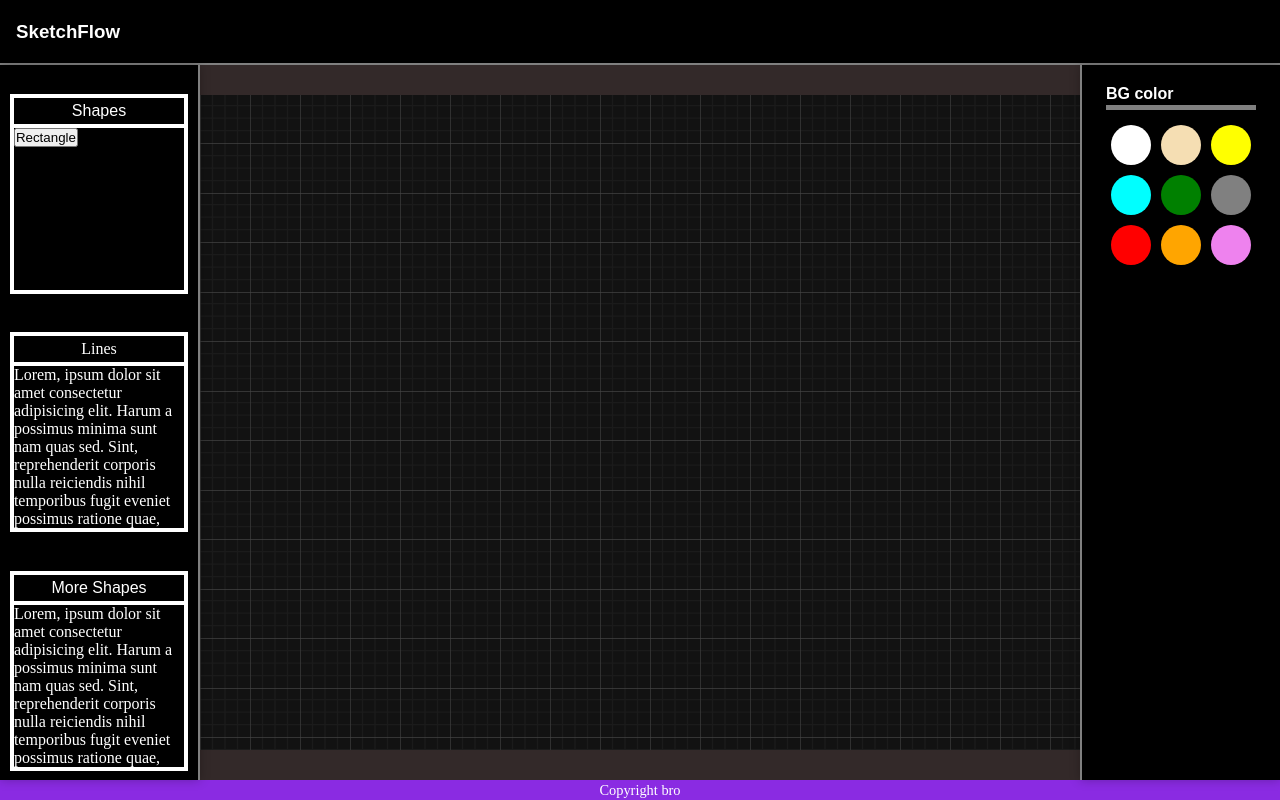
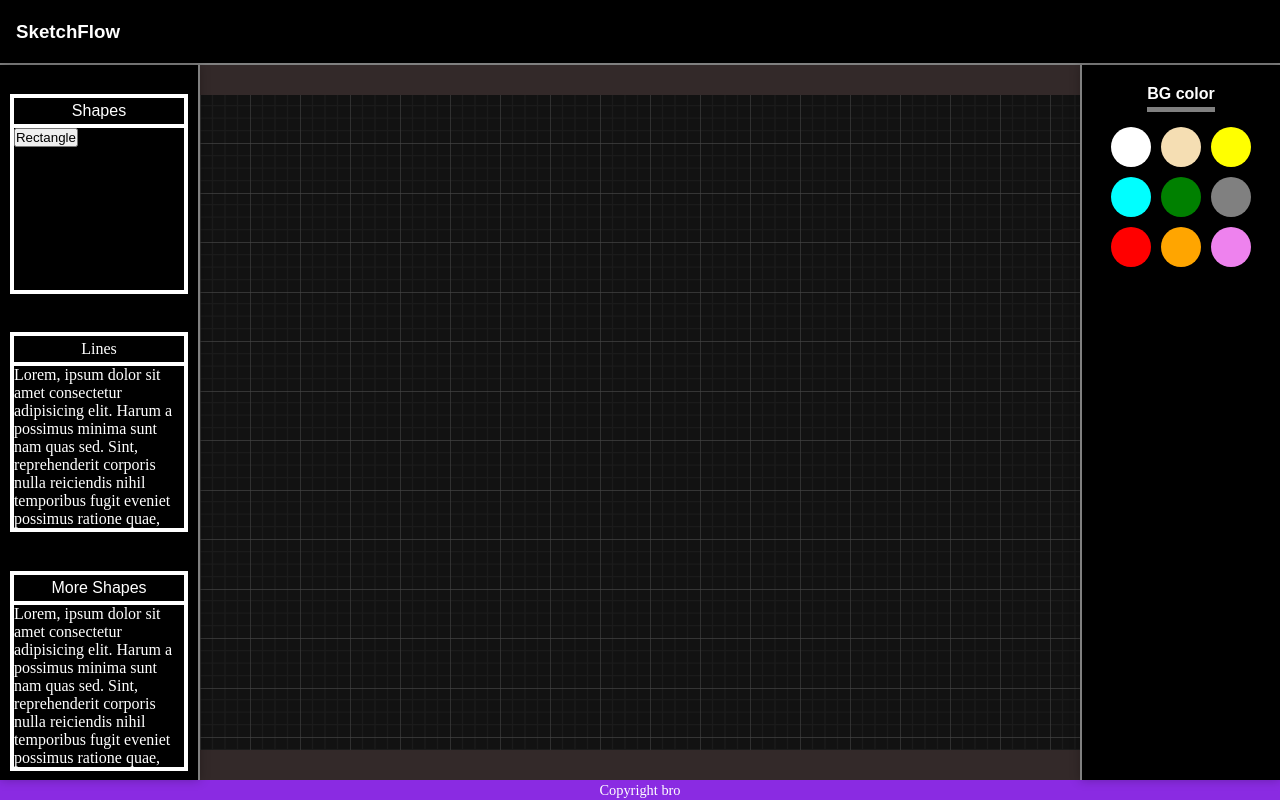
Before and after one commit to SivaPA08/Sketchflow, a React (Vite) app: page / in a window 1280 px wide. Built offline with nearby package versions, Linux system fonts and the light colour scheme.

Commit message:
correct positioning done

```diff
--- a/src/styles/rightbar.css
+++ b/src/styles/rightbar.css
@@ -1,72 +1,50 @@
-.rightbar{
-    display: flex;
-    justify-content: center;
-}
-.bgcolordiv{
+
+
+  .bgcolordiv {
     display: grid;
+    grid-template-columns: 100%;
+    grid-template-rows: auto 1fr;
     margin: 20px;
-    grid-template-columns: 100%;
-    grid-template-rows: 25px 500px;
-}
-.bgcolordiv .title{
+    justify-items: center;
+  }
+
+  .bgcolordiv .title {
+    display: inline-block;
+    padding-bottom: 4px;
     color: white;
     border-bottom: 5px solid grey;
     font-weight: bold;
     font-family: Arial, Helvetica, sans-serif;
-}
-.bgcolordiv .colors{
+  }
+
+  .bgcolordiv .colors {
+    display: grid;
+    grid-template-columns: repeat(3, 50px);
+    grid-template-rows: repeat(3, 50px);
+    grid-template-areas:
+      "whitec wheatc yellowc"
+      "aquac greenyc greyc"
+      "redc orangec violetc";
     margin-top: 10px;
-    display: grid;
-    grid-template-columns: 50px 50px 50px;
-    grid-template-rows: 50px 50px 50px;
-    grid-template-areas:
-    "whitec wheatc yellowc"
-    "aquac greenyc greyc"
-    "redc orangec violetc"
-    ;
+    justify-content: center;
+    align-content: center;
     place-items: center;
+  }
 
-}
-.bgcolordiv .colors button{
+  .bgcolordiv .colors button {
     width: 40px;
     height: 40px;
     border-radius: 50%;
     border: none;
-}
-.wheatc{
-    grid-area: wheatc;
-    background-color: wheat;
-}
-.redc{
-    grid-area: redc;
-    background-color: red;
-}
-.whitec{
-    grid-area: whitec;
-    background-color: white;
-}
-.aquac{
-    grid-area: aquac;
-    background-color: aqua;
-}
-.yellowc{
-    grid-area: yellowc;
-    background-color: yellow;
-}
-.orangec{
-    grid-area: orangec;
-    background-color: orange;
-}
+    cursor: pointer;
+  }
 
-.greenyc{
-    grid-area: greenyc;
-    background-color: green;
-}
-.violetc{
-    grid-area: violetc;
-    background-color: violet;
-}
-.greyc{
-    grid-area: greyc;
-    background-color: grey;
-}
+  .whitec   { grid-area: whitec;   background-color: white; }
+  .wheatc   { grid-area: wheatc;   background-color: wheat; }
+  .yellowc  { grid-area: yellowc;  background-color: yellow; }
+  .aquac    { grid-area: aquac;    background-color: aqua; }
+  .greenyc  { grid-area: greenyc;  background-color: green; }
+  .greyc    { grid-area: greyc;    background-color: grey; }
+  .redc     { grid-area: redc;     background-color: red; }
+  .orangec  { grid-area: orangec;  background-color: orange; }
+  .violetc  { grid-area: violetc;  background-color: violet; }
```
